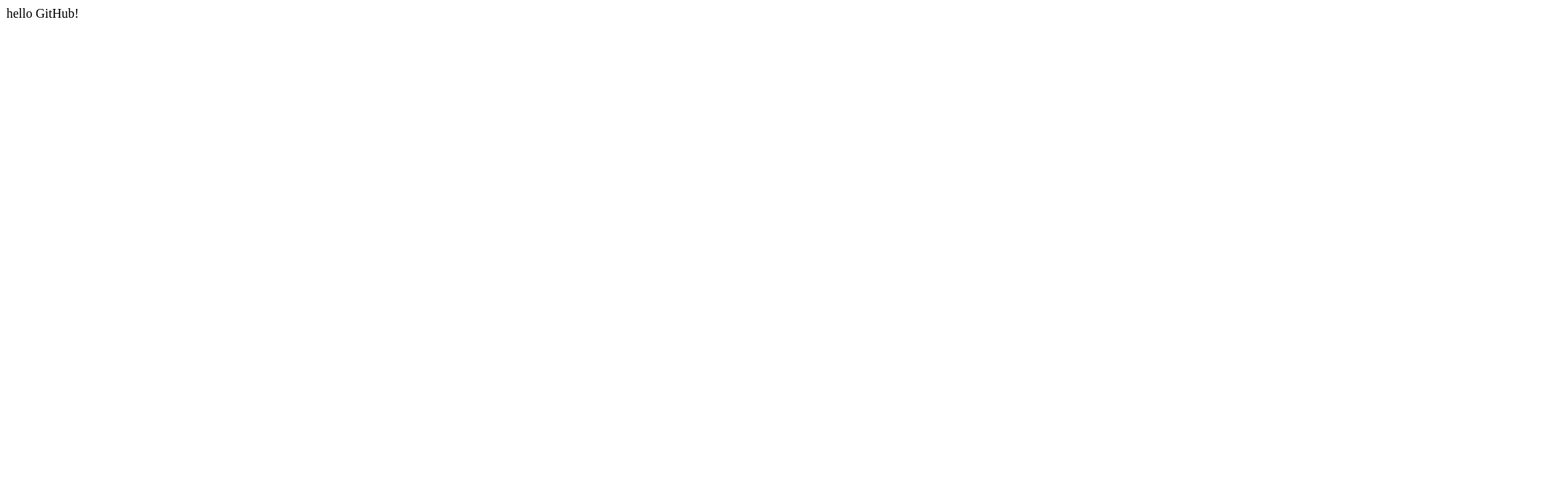
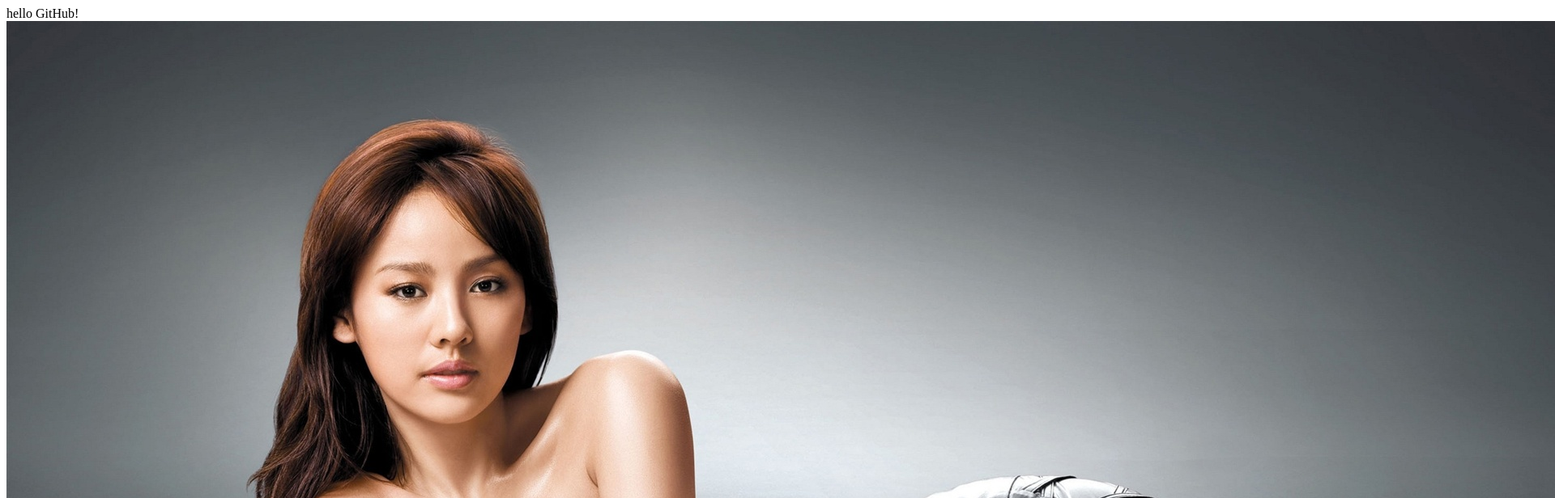
Before and after one commit to zhangcheng0715/zhangcheng0715.github.io, a plain HTML site: page index.html in a window 1280 px wide. Shown: the top 616 px of the page at 81% size, 1920 px wide, since content can reach past the window. Drawn offline with Linux system fonts and the light colour scheme.

Commit message:
55555555

```diff
--- a/index.html
+++ b/index.html
@@ -4,7 +4,8 @@
 		<meta charset="UTF-8">
 		<title></title>
 	</head>
-	<body background="img/19827873.jpg">
+	<body>
 		hello GitHub!
+		<img src="19827873.jpg"/>
 	</body>
 </html>
```
Also changed, not shown: 19827873.jpg (added).
